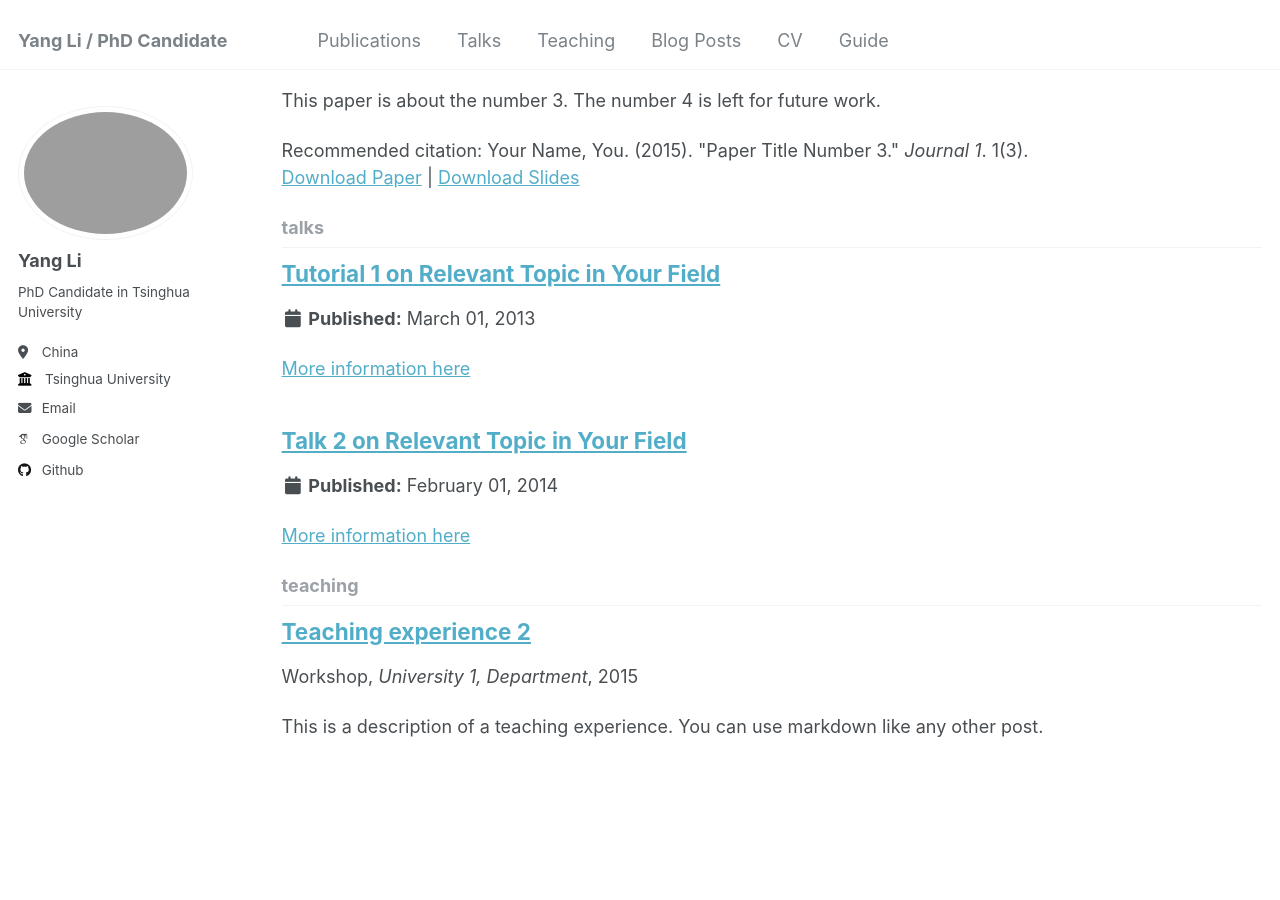
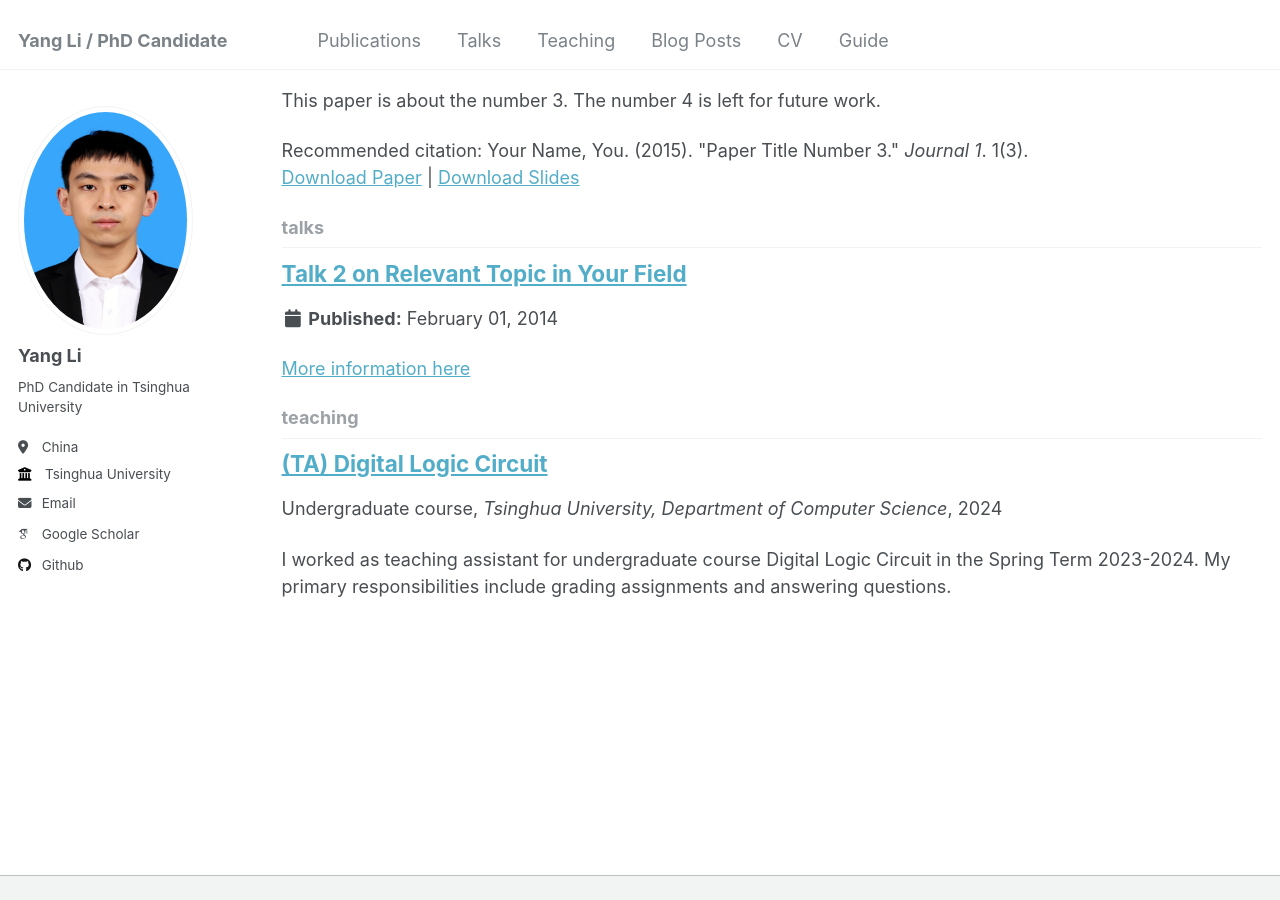
Before and after one commit to li-yang23/li-yang23.github.io, a Jekyll site: the page built from _pages/collection-archive.html, in a window 1280 px wide and 900 px high, scrolled down 1169 px. Built offline with Jekyll 4.4.1, drawn with Linux system fonts in a browser that asks for light colours; some web fonts are replaced.

Commit message:
update photo

```diff
--- a/_config.yml
+++ b/_config.yml
@@ -21,7 +21,7 @@ repository               : "li-yang23/li-yang23.github.io"
 #               Additional customization can be done by editing /_includes/author-profile.html
 author:
   # Biographic information
-  avatar           : "profile.png"
+  avatar           : "profile.jpg"
   name             : "Yang Li"
   pronouns         : # example: "she/her"
   bio              : "PhD Candidate in Tsinghua University"
--- a/_talks/2013-03-01-tutorial-1.md
+++ /dev/null
@@ -1,13 +0,0 @@
----
-title: "Tutorial 1 on Relevant Topic in Your Field"
-collection: talks
-type: "Tutorial"
-permalink: /talks/2013-03-01-tutorial-1
-venue: "UC-Berkeley Institute for Testing Science"
-date: 2013-03-01
-location: "Berkeley CA, USA"
----
-
-[More information here](http://exampleurl.com)
-
-This is a description of your tutorial, note the different field in type. This is a markdown files that can be all markdown-ified like any other post. Yay markdown!
--- a/_teaching/2015-spring-teaching-2.md
+++ /dev/null
@@ -1,20 +0,0 @@
----
-title: "Teaching experience 2"
-collection: teaching
-type: "Workshop"
-permalink: /teaching/2015-spring-teaching-1
-venue: "University 1, Department"
-date: 2015-01-01
-location: "City, Country"
----
-
-This is a description of a teaching experience. You can use markdown like any other post.
-
-Heading 1
-======
-
-Heading 2
-======
-
-Heading 3
-======
--- /dev/null
+++ b/_teaching/2024-spring-teaching.md
@@ -0,0 +1,11 @@
+---
+title: "(TA) Digital Logic Circuit"
+collection: teaching
+type: "Undergraduate course"
+permalink: /teaching/2014-spring-teaching-1
+venue: "Tsinghua University, Department of Computer Science"
+date: 2024-02-25
+location: "Beijing, China"
+---
+
+I worked as teaching assistant for undergraduate course Digital Logic Circuit in the Spring Term 2023-2024. My primary responsibilities include grading assignments and answering questions.
```
Also changed, not shown: _pages/markdown.md (+1 -1 lines).
